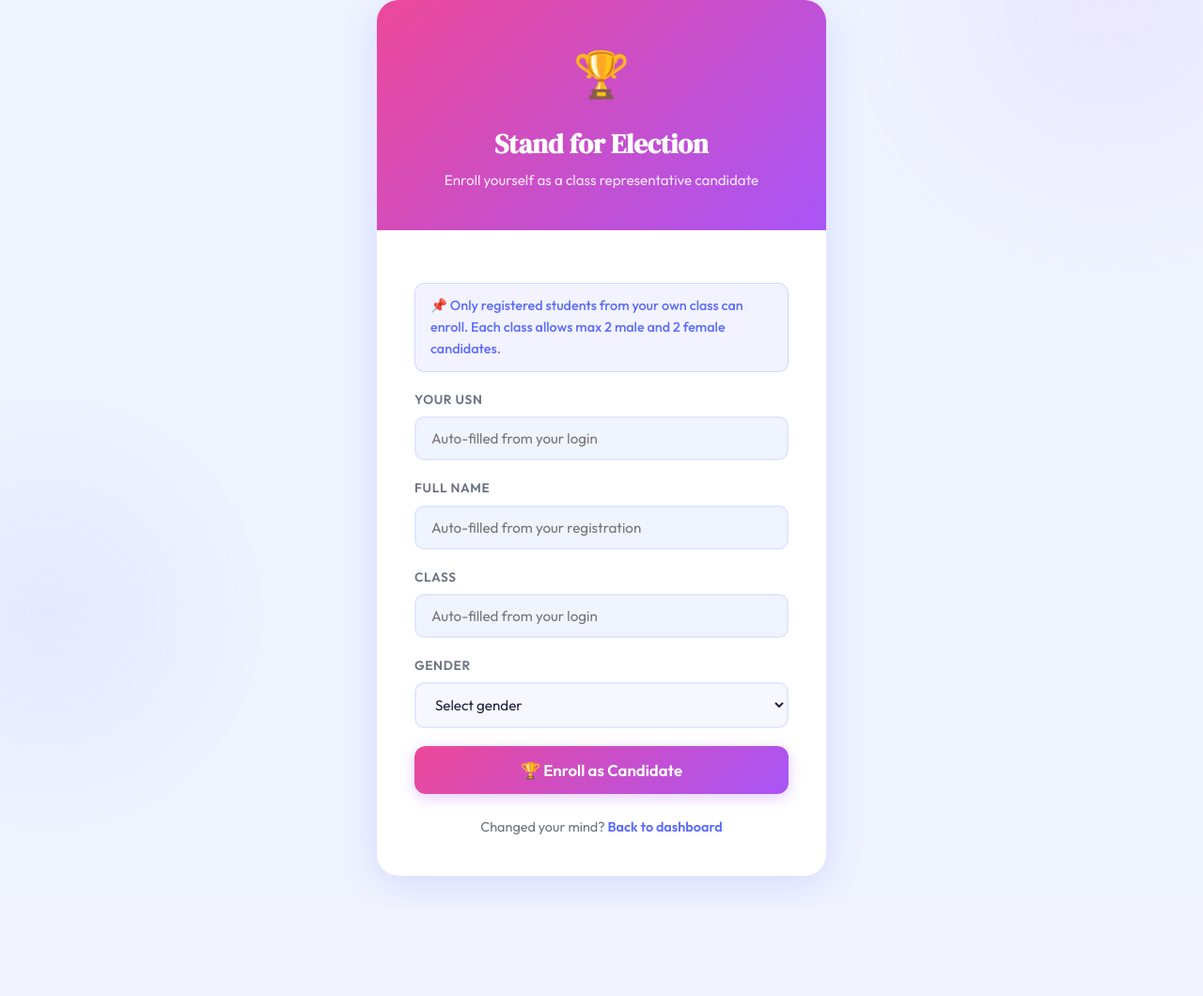
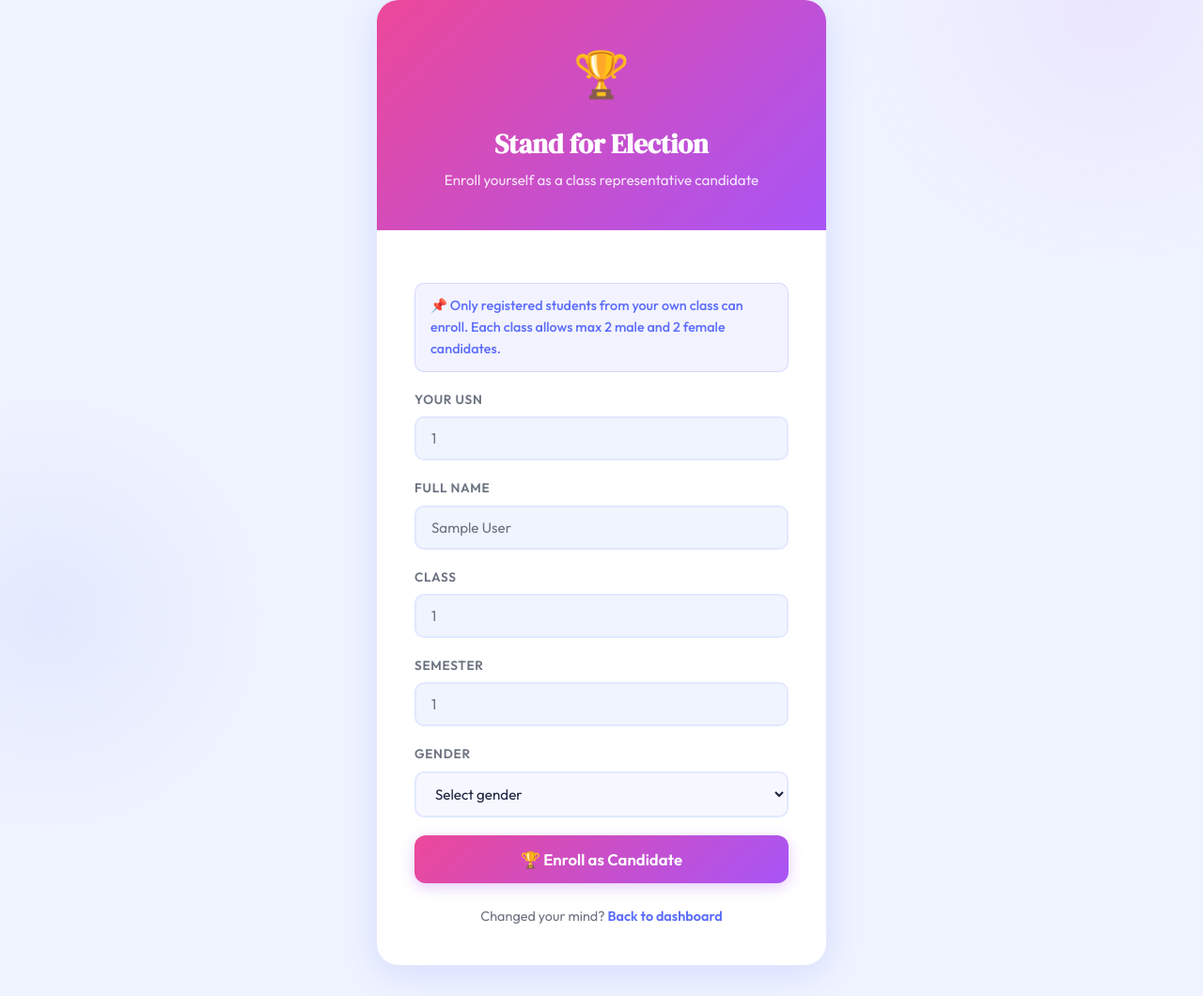
Before and after one commit to chethangowd2020-collab/evm_project, a Flask app: page /candidate_register in a window 1280 px wide. Shown: the part 97-1157 px from the top of the page at 94% size. Before the commit the page ends 1049 px from the top, so only its background shows below. Run offline with Flask 3, Linux system fonts and the light colour scheme; the visitor is signed in with stand-in values (Sample User, id 1); data that the repository does not hold is empty; some libraries are stand-ins or nearby versions.

Commit message:
Fix candidate detail fetching and add semester field to election page

```diff
--- a/app.py
+++ b/app.py
@@ -124,7 +124,11 @@ def vote():
 def candidate_register():
     if 'usn' not in session:
         return redirect(url_for('login'))
-    return render_template('candidate_register.html')
+    return render_template(
+        'candidate_register.html',
+        name=session.get('name', 'Student'),
+        cls=session.get('class', '—'),
+        sem=session.get('semester', '—'))
 
 @app.route('/admin')
 def admin():
--- a/templates/candidate_register.html
+++ b/templates/candidate_register.html
@@ -44,19 +44,25 @@
 
             <div class="form-group">
               <label class="form-label">Your USN</label>
-              <input type="text" id="usn" class="form-control" placeholder="Auto-filled from your login" readonly
+              <input type="text" id="usn" class="form-control" value="{{ session.get('usn', '') }}" readonly
                 style="background:#F0F4FF;color:var(--text-soft);">
             </div>
 
             <div class="form-group">
               <label class="form-label">Full Name</label>
-              <input type="text" id="name" class="form-control" placeholder="Auto-filled from your registration" readonly
+              <input type="text" id="name" class="form-control" value="{{ name }}" readonly
                 style="background:#F0F4FF;color:var(--text-soft);">
             </div>
 
             <div class="form-group">
               <label class="form-label">Class</label>
-              <input type="text" id="class" class="form-control" placeholder="Auto-filled from your login" readonly
+              <input type="text" id="class" class="form-control" value="{{ cls }}" readonly
+                style="background:#F0F4FF;color:var(--text-soft);">
+            </div>
+
+            <div class="form-group">
+              <label class="form-label">Semester</label>
+              <input type="text" id="semester" class="form-control" value="{{ sem }}" readonly
                 style="background:#F0F4FF;color:var(--text-soft);">
             </div>
 
```
Also changed, not shown: candidate_register.html (+5 -4 lines).
